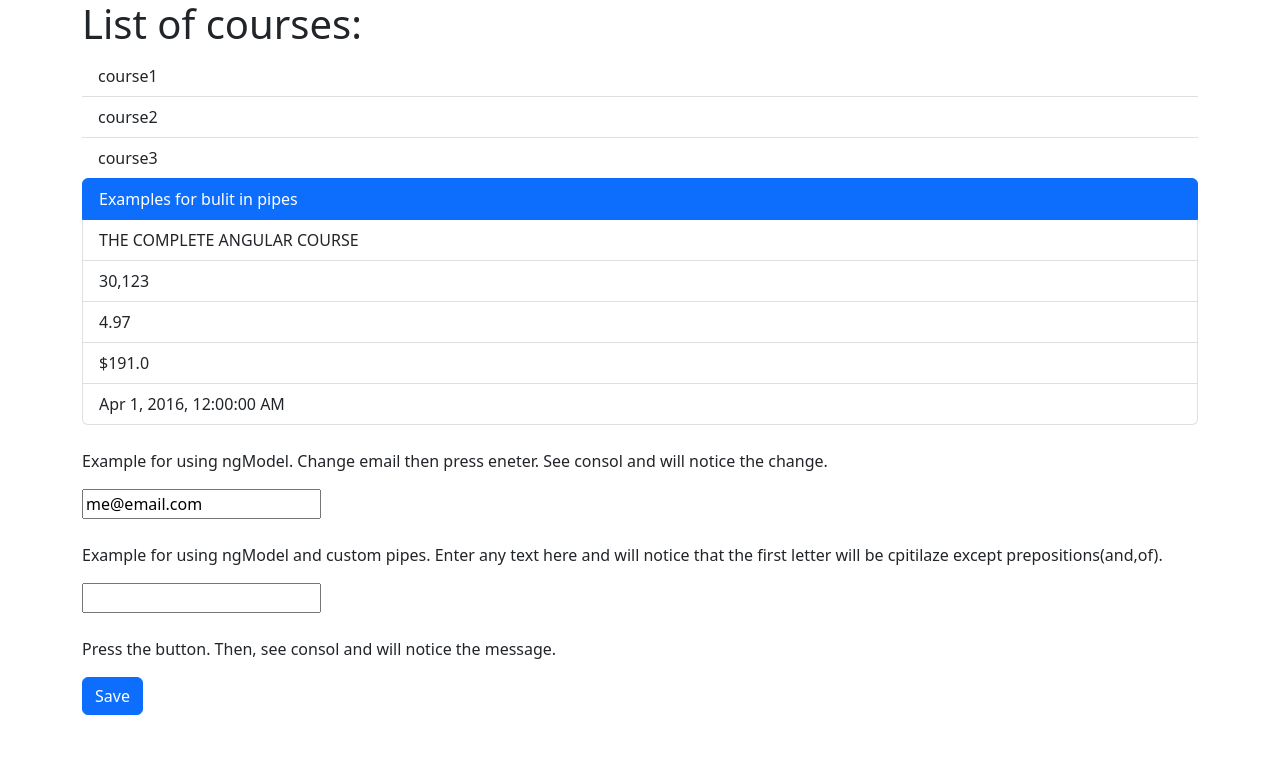
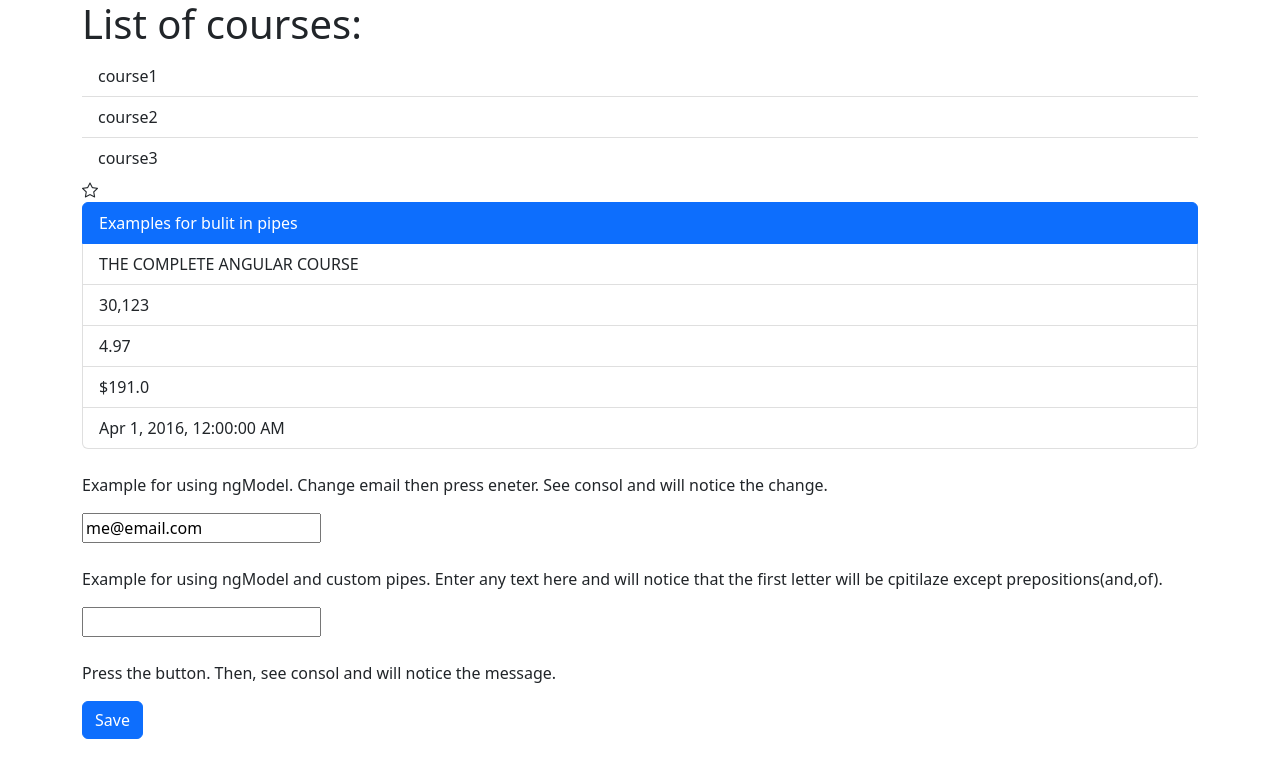
Before and after one commit to samad20/Angular-from-Zero-to-Hero, an Angular app: page / in a window 1280 px wide. Shown: the top 778 px of the page. Built offline with nearby package versions, Linux system fonts and the light colour scheme.

Commit message:
using iput prop from Favorite component

```diff
--- a/src/app/courses/courses.component.html
+++ b/src/app/courses/courses.component.html
@@ -6,7 +6,7 @@
   <ul class="list-group list-group-flush">
     <li class="list-group-item" *ngFor="let course of courses">{{ course }}</li>
   </ul>
-
+  <favorite [isFavorite]="post.isFavoriteFromCourses"></favorite>
   <ul class="list-group">
     <li class="list-group-item active">Examples for bulit in pipes</li>
     <li class="list-group-item">{{ course.title | uppercase }}</li>
```
